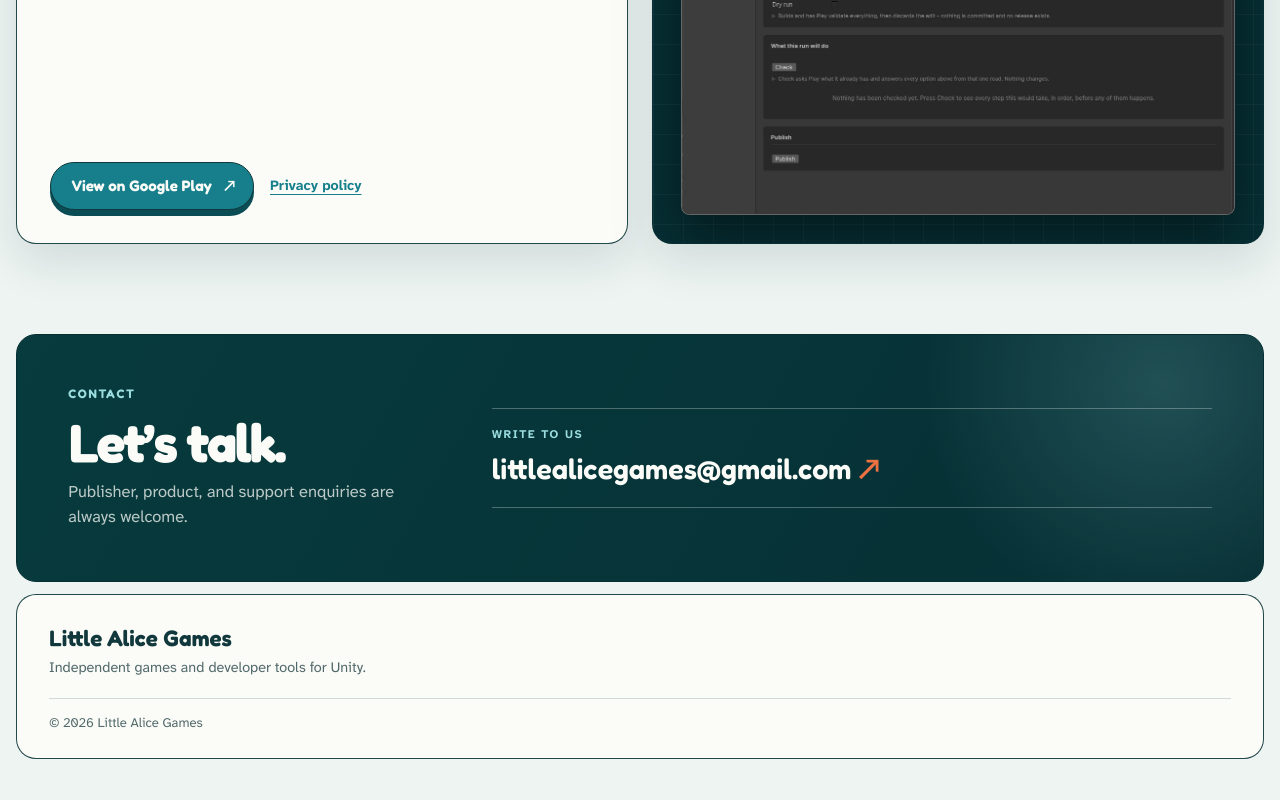
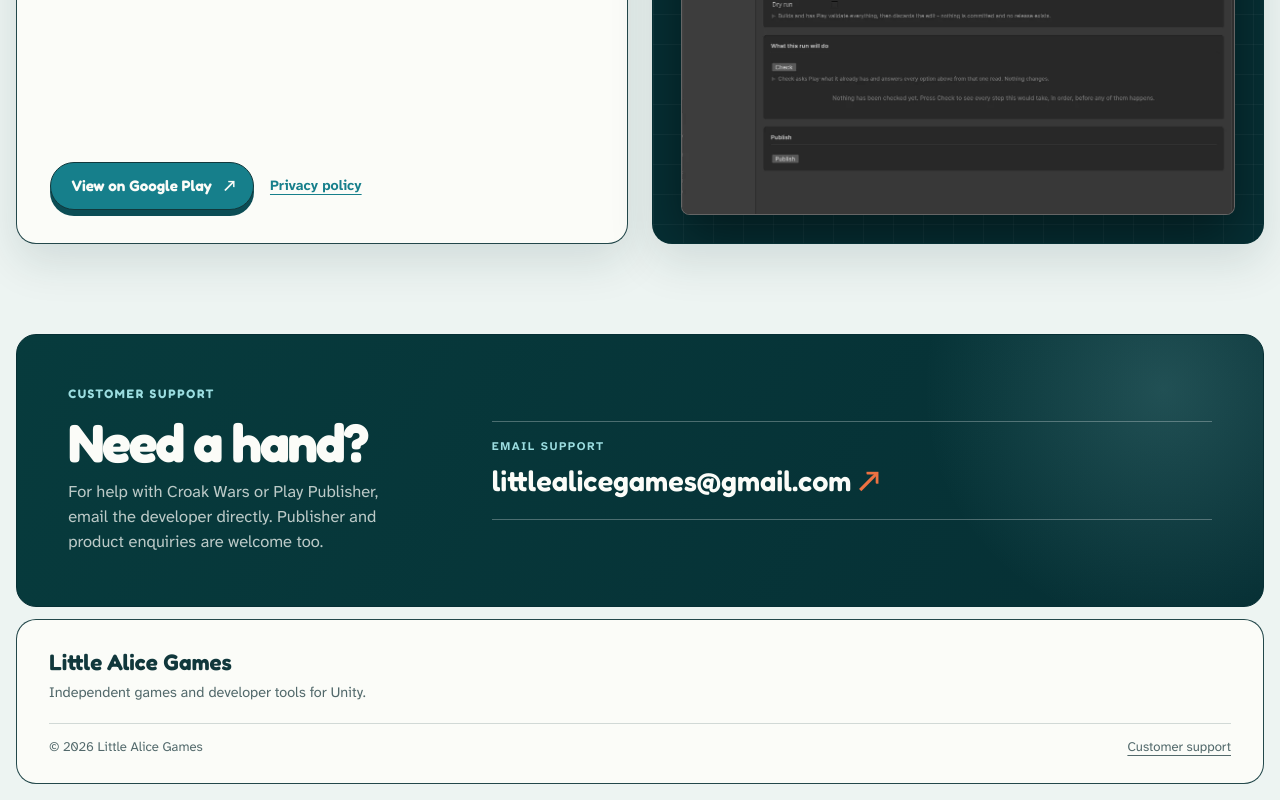
Before and after one commit to littlealicegames/littlealicegames.github.io, a plain HTML site: page index.html in a window 1280 px wide. Shown: the part 1745-2545 px from the top of the page. Before the commit the page ends 2520 px from the top, so only its background shows below. Drawn offline with Linux system fonts and the light colour scheme.

Commit message:
Add customer support section

```diff
--- a/index.html
+++ b/index.html
@@ -68,7 +68,7 @@
     </a>
     <nav aria-label="Page sections">
       <a href="#work">Work</a>
-      <a href="#contact">Contact</a>
+      <a href="#support">Support</a>
     </nav>
   </header>
 
@@ -164,13 +164,13 @@
       </div>
     </section>
 
-    <section class="contact" id="contact" aria-labelledby="contact-title">
+    <section class="contact" id="support" aria-labelledby="support-title">
       <div class="contact-copy">
-        <p class="eyebrow">Contact</p>
-        <h2 id="contact-title">Let’s talk.</h2>
-        <p>Publisher, product, and support enquiries are always welcome.</p>
+        <p class="eyebrow">Customer support</p>
+        <h2 id="support-title">Need a hand?</h2>
+        <p>For help with Croak Wars or Play Publisher, email the developer directly. Publisher and product enquiries are welcome too.</p>
       </div>
-      <a class="contact-email" href="mailto:littlealicegames@gmail.com?subject=Little%20Alice%20Games%20inquiry"><span>Write to us</span>littlealicegames@gmail.com <b aria-hidden="true">↗</b></a>
+      <a class="contact-email" href="mailto:littlealicegames@gmail.com?subject=Little%20Alice%20Games%20support"><span>Email support</span>littlealicegames@gmail.com <b aria-hidden="true">↗</b></a>
     </section>
   </main>
 
@@ -179,6 +179,7 @@
     <p>Independent games and developer tools for Unity.</p>
     <div class="footer-meta">
       <span>© 2026 Little Alice Games</span>
+      <a href="#support">Customer support</a>
     </div>
   </footer>
 </body>
```
